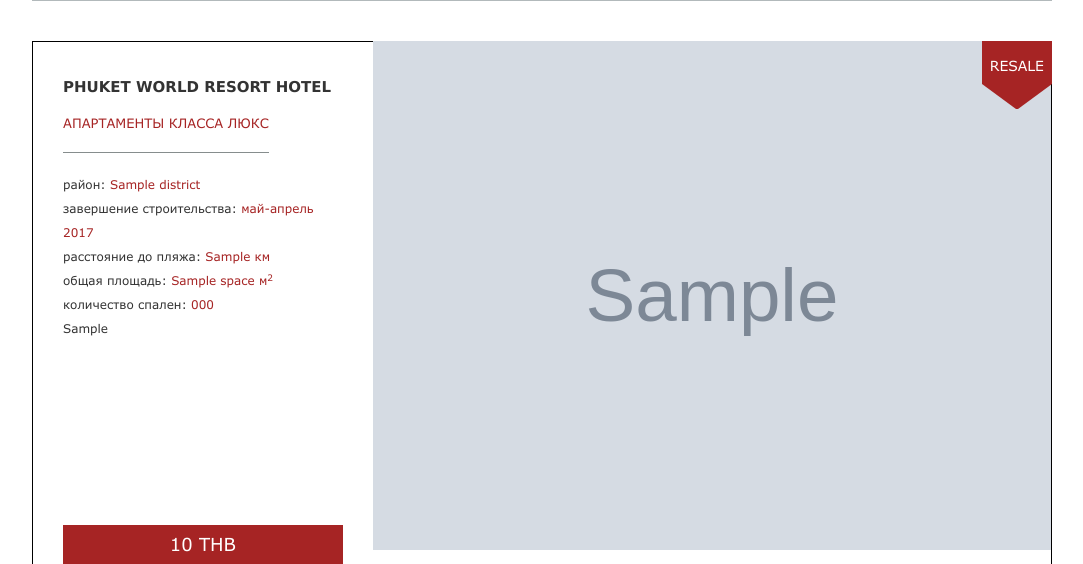
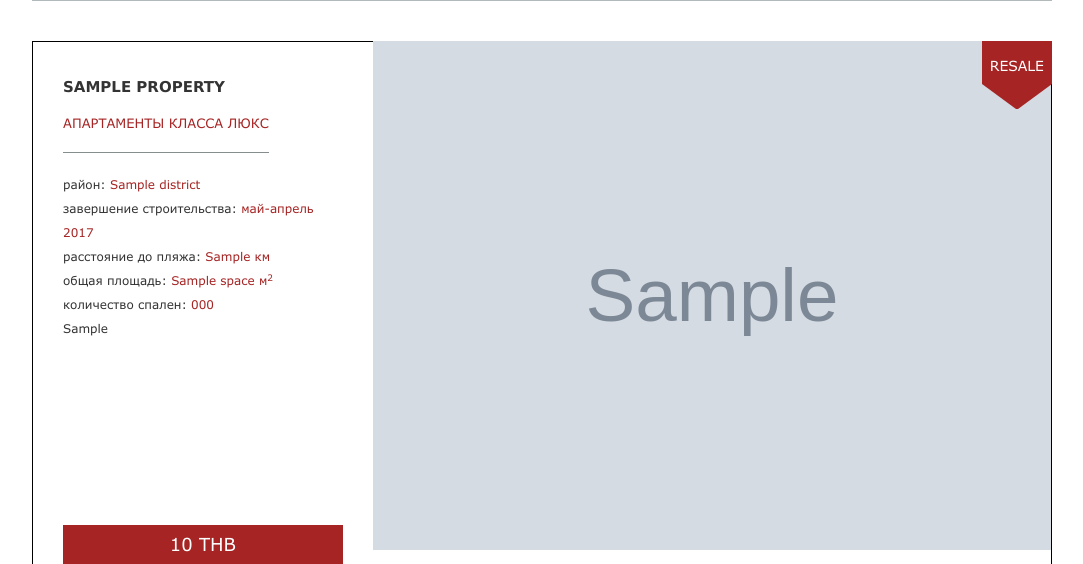
Before and after one commit to kshutashvili/easydeal, a Django app: template catalog/templates/product_detail.html in a window 1280 px wide. Shown: the part 903-1467 px from the top of the page, without its empty margins (98-1181 px from the left). Run offline with Django 3.2, Linux system fonts and the light colour scheme; the template is opened without the code that fills it: most values are stand-ins (such as "Sample title", 1, 10 or a date in 2020); grey boxes marked "Sample" are stand-in pictures; form fields are guessed from the names that the template uses; parts of the project's set-up code (start-up, migrations or seed data) failed here and were passed over; some libraries are stand-ins or nearby versions.

Commit message:
Fix property title

```diff
--- a/catalog/templates/product_detail.html
+++ b/catalog/templates/product_detail.html
@@ -9,7 +9,7 @@
     <div class="full-offer row">
         <div class="full-offer-info col-sm-4 col-xs-12">
             <p class="full-offer-title">
-                PHUKET WORLD RESORT HOTEL
+                {{ property.name }}
             </p>
             <p class="full-offer-apart">апартаменты класса люкс</p>
             <div class="full-offer-charact">
```
